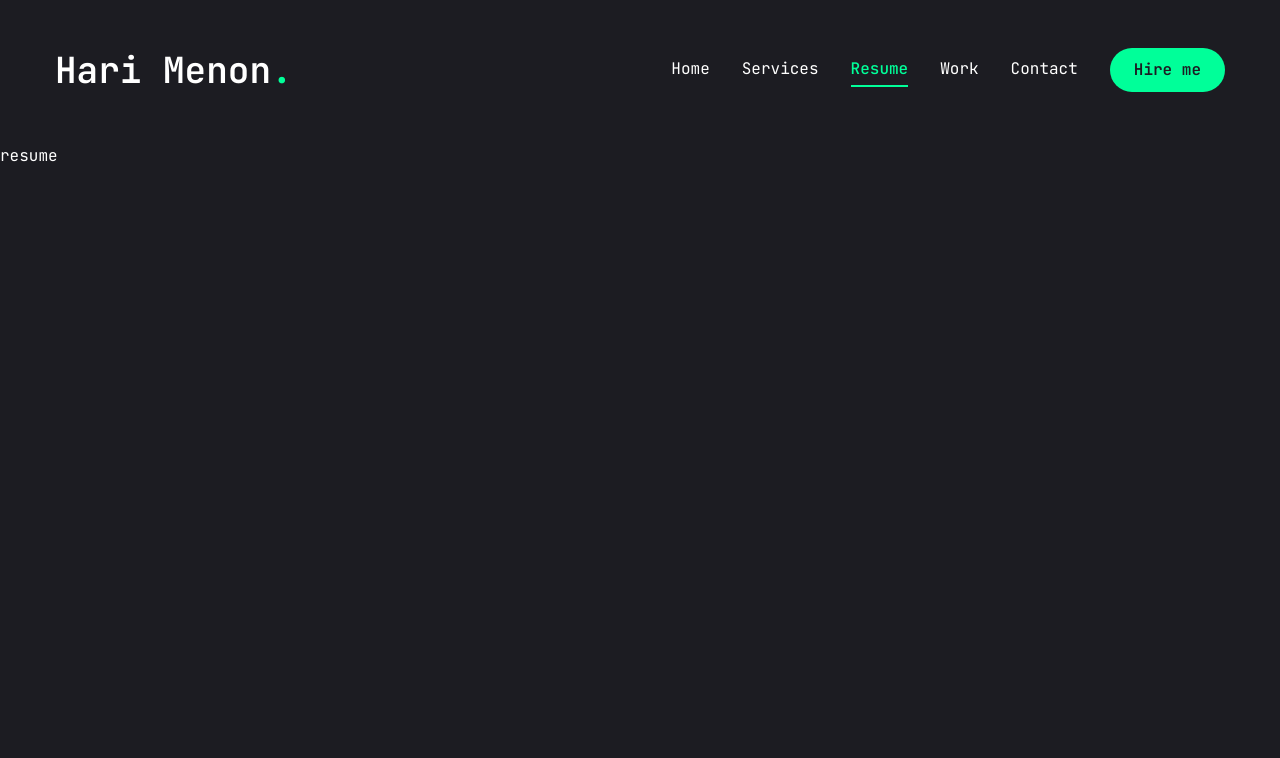
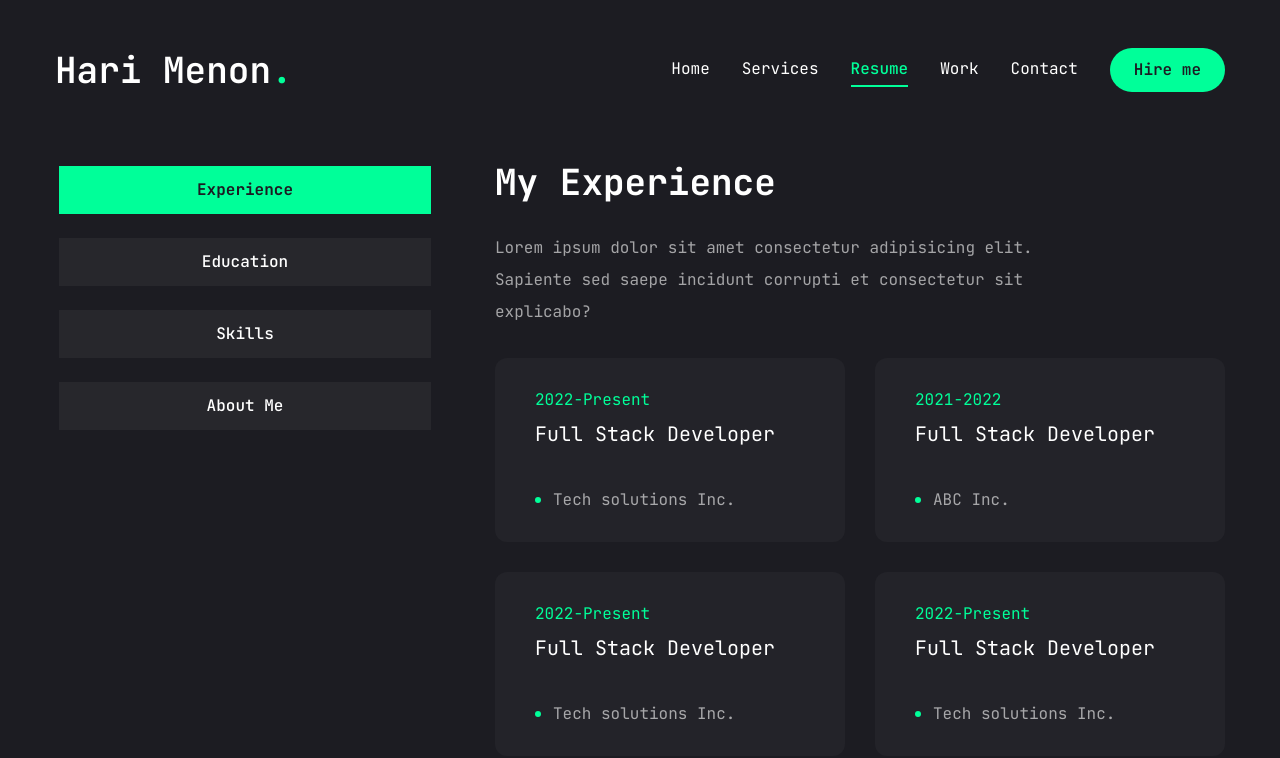
Before and after one commit to HariMenon2002/Personal-portfolio, a Next.js app: page /resume in a window 1280 px wide. Shown: the top 758 px of the page. Built offline with nearby package versions, Linux system fonts and the light colour scheme.

Commit message:
working on resume page

```diff
--- a/app/resume/page.jsx
+++ b/app/resume/page.jsx
@@ -1,10 +1,257 @@
-import React from 'react'
+'use client';
+import { FaHtml5,FaCss3,FaJs,FaReact,FaFigma,FaNodeJs } from "react-icons/fa";
+import { SiTailwindcss,SiNextdotjs } from "react-icons/si";
+
+//about data
+const about={
+  title:'About me',
+  description:'Lorem ipsum dolor sit amet consectetur adipisicing elit. Provident veritatis asperiores dicta. Magnam quam sequi blanditiis odio.',
+  info:[
+    {
+      fieldName:"Name",
+      fieldValue:"Hari Menon"
+    },
+    {
+      fieldName:"Phone",
+      fieldValue:"+91 6282159533"
+    },
+    {
+      fieldName:"Experience",
+      fieldValue:"0 Years"
+    },
+    {
+      fieldName:"Skype",
+      fieldValue:"hari.01"
+    },
+    {
+      fieldName:"Email",
+      fieldValue:"ultronhari7@gmail.com"
+    },
+    {
+      fieldName:"Freelance",
+      fieldValue:"Available"
+    },
+    {
+      fieldName:"Languages",
+      fieldValue:"English, Hindi, Malayalam"
+    },
+  ]
+};
+
+const experience={
+  icon:"",
+  title:"My Experience",
+  description:"Lorem ipsum dolor sit amet consectetur adipisicing elit. Sapiente sed saepe incidunt corrupti et consectetur sit explicabo?",
+  items:[
+    {
+      company:"Tech solutions Inc.",
+      position:"Full Stack Developer",
+      duration:"2022-Present"
+    },
+    {
+      company:"ABC Inc.",
+      position:"Full Stack Developer",
+      duration:"2021-2022"
+    },
+    {
+      company:"Tech solutions Inc.",
+      position:"Full Stack Developer",
+      duration:"2022-Present"
+    },
+    {
+      company:"Tech solutions Inc.",
+      position:"Full Stack Developer",
+      duration:"2022-Present"
+    },
+    {
+      company:"Tech solutions Inc.",
+      position:"Full Stack Developer",
+      duration:"2022-Present"
+    },
+    {
+      company:"Tech solutions Inc.",
+      position:"Full Stack Developer",
+      duration:"2022-Present"
+    },
+  ]
+};
+
+const education={
+  icon:"",
+  title:"My Education",
+  description:"Lorem ipsum dolor sit amet consectetur adipisicing elit. Sapiente sed saepe incidunt corrupti et consectetur sit explicabo?",
+  items:[
+    {
+      institution:"Government Engineering College Thrissur",
+      degree:"B.Tech.",
+      duration:"2020-2024"
+    },
+    {
+      institution:"Hari Sri Vidya Nidhi School",
+      degree:"12th standard",
+      duration:"2019-2020"
+    },
+    {
+      institution:"Hari Sri Vidya Nidhi School",
+      degree:"12th standard",
+      duration:"2019-2020"
+    },
+    {
+      institution:"Hari Sri Vidya Nidhi School",
+      degree:"12th standard",
+      duration:"2019-2020"
+    },
+    {
+      institution:"Hari Sri Vidya Nidhi School",
+      degree:"12th standard",
+      duration:"2019-2020"
+    },
+    {
+      institution:"Hari Sri Vidya Nidhi School",
+      degree:"12th standard",
+      duration:"2019-2020"
+    },
+
+  ]
+};
+
+const skills={
+  title:'My skills',
+  description:"lorem ipsum fsjhfsfhsf jkfhkhsh hkfdhhs hfshshh jhdsfhkhkh",
+  skillList:[
+    {
+      icon:<FaHtml5/>,
+      name:'html 5',
+    },
+    {
+      icon:<FaCss3/>,
+      name:'css 3',
+    },
+    {
+      icon:<FaJs/>,
+      name:'javascript',
+    },
+    {
+      icon:<FaReact/>,
+      name:'react.js',
+    },
+    {
+      icon:<SiNextdotjs/>,
+      name:'next.js',
+    },
+    {
+      icon:<SiTailwindcss/>,
+      name:'tailwind.css',
+    },
+    {
+      icon:<FaNodeJs/>,
+      name:'node.js',
+    },
+    {
+      icon:<FaFigma/>,
+      name:'figma',
+    },
+  ]
+}
+
+import { Tabs,TabsContent,TabsList,TabsTrigger } from "@/components/ui/tabs";
+import { Tooltip,TooltipContent,TooltipProvider,TooltipTrigger } from "@/components/ui/tooltip";
+
+import { ScrollArea } from "@/components/ui/scroll-area";
+import { motion } from "framer-motion";
 
 const Resume = () => {
   return (
-    <div>
-      resume
-    </div>
+    <motion.div initial={{opacity:0}} animate={{opacity:1, transition:{delay:2.4,duration:0.4, ease:'easeIn'},}}
+      className="min-h-[80vh] flex items-center justify-center py-12 xl:py-0"
+    >
+      <div className="container mx-auto">
+        <Tabs defaultValue="experience" className="flex flex-col xl:flex-row gap-[60px]">
+          <TabsList className="flex flex-col w-full max-w-[380px] mx-auto xl:mx-0 gap-6">
+            <TabsTrigger value="experience">Experience</TabsTrigger>
+            <TabsTrigger value="education">Education</TabsTrigger>
+            <TabsTrigger value="skills">Skills</TabsTrigger>
+            <TabsTrigger value="about">About Me</TabsTrigger>
+          </TabsList>
+
+          <div className="min-h-[70vh] w-full">
+            <TabsContent value="experience" className="w-full">
+              <div className="flex flex-col gap-[30px] text-center xl:text-left">
+                <h3 className="text-4xl font-bold">{experience.title}</h3>
+                <p className="max-w-[600px] text-white/60 mx:auto xl:mx-0">{experience.description}</p>
+                <ScrollArea className="h-[400px]">
+                  <ul className="grid grid-cols-1 lg:grid-cols-2 gap-[30px]">
+                    {experience.items.map((item,index)=>{
+                      return <li key={index} className="bg-[#232329] h-[184px] py-6 px-10 rounded-xl flex flex-col justify-center items-center lg:items-start gap-1">
+                        <span className="text-accent">{item.duration}</span>
+                        <h3 className="text-xl max-w-[260px] min-h-[60px] text-center lg:text-left">{item.position}</h3>
+                        <div className="flex items-center gap-3">
+                          <span className="w-[6px] h-[6px] rounded-full bg-accent"></span>
+                          <p className="text-white/60">{item.company}</p>
+                        </div>
+                      </li>
+                    })}
+                  </ul>
+                </ScrollArea>
+
+              </div>
+            </TabsContent>
+
+
+            <TabsContent value="education" className="w-full">
+              <div className="flex flex-col gap-[30px] text-center xl:text-left">
+                  <h3 className="text-4xl font-bold">{education.title}</h3>
+                  <p className="max-w-[600px] text-white/60 mx:auto xl:mx-0">{education.description}</p>
+                  <ScrollArea className="h-[400px]">
+                    <ul className="grid grid-cols-1 lg:grid-cols-2 gap-[30px]">
+                      {education.items.map((item,index)=>{
+                        return <li key={index} className="bg-[#232329] h-[184px] py-6 px-10 rounded-xl flex flex-col justify-center items-center lg:items-start gap-1">
+                          <span className="text-accent">{item.duration}</span>
+                          <h3 className="text-xl max-w-[260px] min-h-[60px] text-center lg:text-left">{item.degree}</h3>
+                          <div className="flex items-center gap-3">
+                            <span className="w-[6px] h-[6px] rounded-full bg-accent"></span>
+                            <p className="text-white/60">{item.institution}</p>
+                          </div>
+                        </li>
+                      })}
+                    </ul>
+                  </ScrollArea>
+
+              </div>
+            </TabsContent>
+
+
+            <TabsContent value="skills" className="w-full h-full">
+              <div className="flex flex-col gap-[30px]">
+                <div className="flex flex-col gap-[30px] text-center xl:text-left">
+                  <h3 className="text-4xl font-bold">{skills.title}</h3>
+                  <p className="max-w-[600px] text-white/60 mx-auto xl:mx-0">{skills.description}</p>
+                </div>
+                <ul className="grid grid-cols-2 sm:grid-cols-3 md:grid-cols-4 xl:gap-[30px]">
+                  {skills.skillList.map((skill,index)=>{
+                      return <li key={index}>
+                        <TooltipProvider>
+                          <Tooltip>
+                            <TooltipTrigger>
+                              <div>{skill.icon}</div>
+                            </TooltipTrigger>
+                          </Tooltip>
+                        </TooltipProvider>
+                      </li>
+                  })}
+                </ul>
+              </div>
+            </TabsContent>
+
+
+            <TabsContent value="about" className="w-full">
+
+            </TabsContent>
+          </div>
+
+        </Tabs>
+      </div>
+    </motion.div>
   )
 }
 
--- a/components/ui/scroll-area.jsx
+++ b/components/ui/scroll-area.jsx
@@ -32,7 +32,7 @@
       className
     )}
     {...props}>
-    <ScrollAreaPrimitive.ScrollAreaThumb className="relative flex-1 rounded-full bg-slate-200 dark:bg-slate-800" />
+    <ScrollAreaPrimitive.ScrollAreaThumb className="relative flex-1 rounded-full bg-accent dark:bg-slate-800" />
   </ScrollAreaPrimitive.ScrollAreaScrollbar>
 ))
 ScrollBar.displayName = ScrollAreaPrimitive.ScrollAreaScrollbar.displayName
--- a/components/ui/tabs.jsx
+++ b/components/ui/tabs.jsx
@@ -11,7 +11,7 @@
   <TabsPrimitive.List
     ref={ref}
     className={cn(
-      "inline-flex h-10 items-center justify-center rounded-md bg-slate-100 p-1 text-slate-500 dark:bg-slate-800 dark:text-slate-400",
+      "inline-flex h-auto rounded-md p-1 text-primary",
       className
     )}
     {...props} />
@@ -22,7 +22,7 @@
   <TabsPrimitive.Trigger
     ref={ref}
     className={cn(
-      "inline-flex items-center justify-center whitespace-nowrap rounded-sm px-3 py-1.5 text-sm font-medium ring-offset-white transition-all focus-visible:outline-none focus-visible:ring-2 focus-visible:ring-slate-950 focus-visible:ring-offset-2 disabled:pointer-events-none disabled:opacity-50 data-[state=active]:bg-white data-[state=active]:text-slate-950 data-[state=active]:shadow-sm dark:ring-offset-slate-950 dark:focus-visible:ring-slate-300 dark:data-[state=active]:bg-slate-950 dark:data-[state=active]:text-slate-50",
+      "inline-flex items-center w-full bg-[#27272c] justify-center whitespace-nowrap text-white rounded-lg p-3 text-base font-medium ring-offset-white transition-all disabled:pointer-events-none disabled:opacity-50 data-[state=active]:bg-accent data-[state=active]:text-primary data-[state=active]:font-bold data-[state=active]:shadow-sm",
       className
     )}
     {...props} />
@@ -33,7 +33,7 @@
   <TabsPrimitive.Content
     ref={ref}
     className={cn(
-      "mt-2 ring-offset-white focus-visible:outline-none focus-visible:ring-2 focus-visible:ring-slate-950 focus-visible:ring-offset-2 dark:ring-offset-slate-950 dark:focus-visible:ring-slate-300",
+      "min-h-[480px] ring-offset-white focus-visible:outline-none focus-visible:ring-2 focus-visible:ring-slate-950 focus-visible:ring-offset-2 dark:ring-offset-slate-950 dark:focus-visible:ring-slate-300",
       className
     )}
     {...props} />
```
